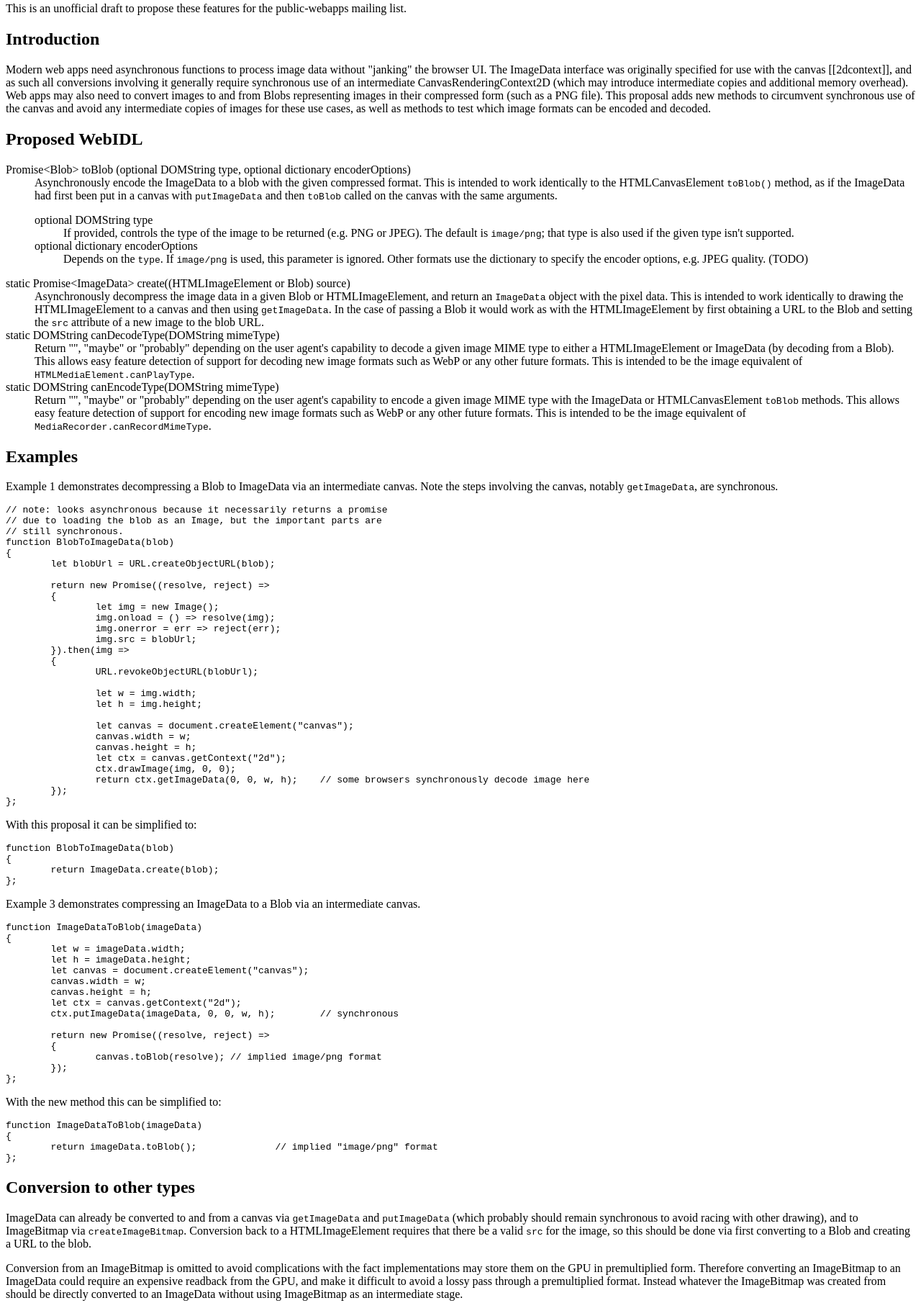
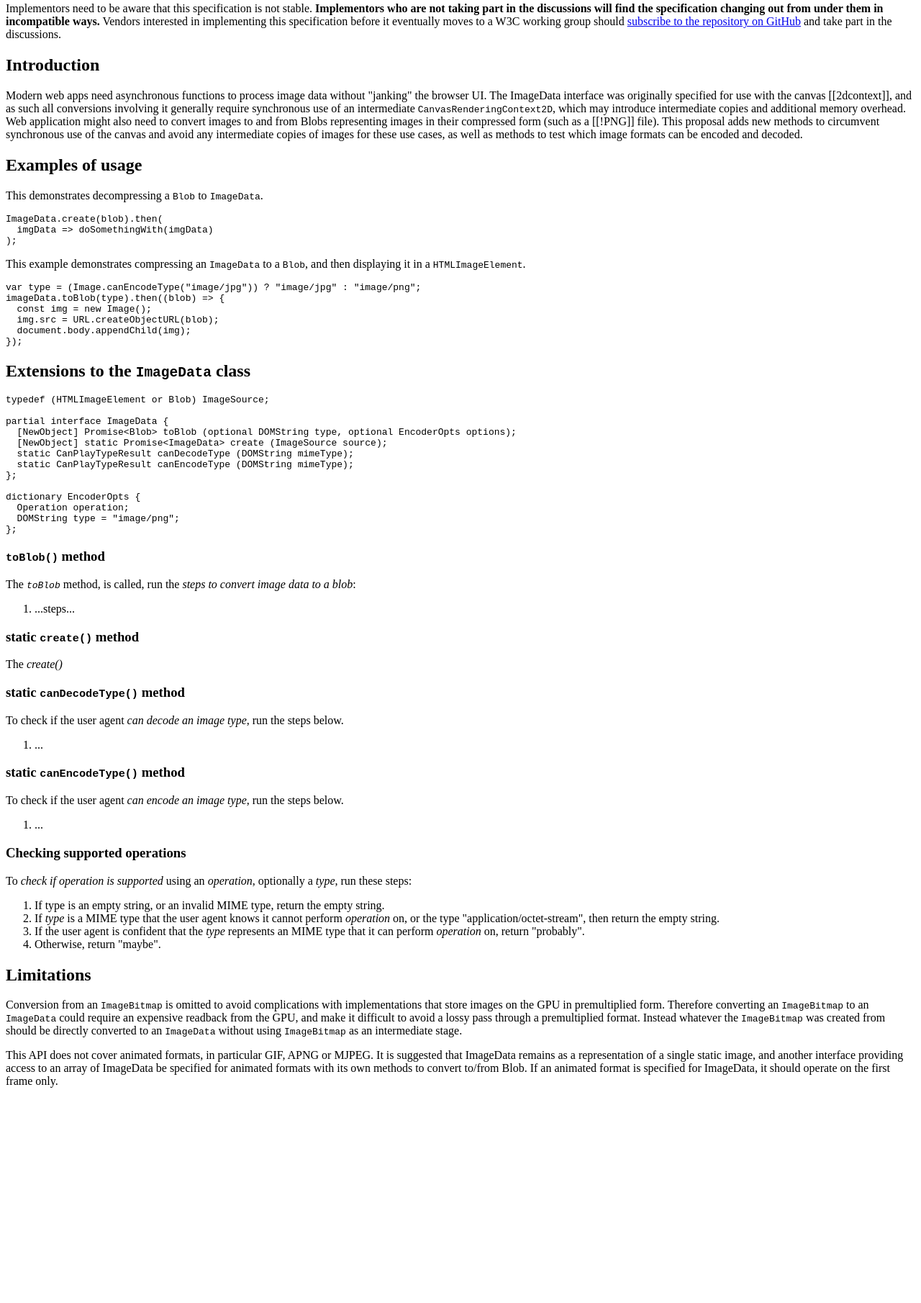
Before and after one commit to WICG/img-conversion, a plain HTML site: page index.html in a window 1280 px wide. Shown: the part 47-1857 px from the top of the page at 72% size. After the commit the page ends 1574 px from the top, so only its background shows below. Drawn offline with Linux system fonts and the light colour scheme.

Commit message:
Started reworking spec

```diff
--- a/index.html
+++ b/index.html
@@ -37,304 +37,179 @@ var respecConfig = {
   <body>
     <section id='abstract'>
       <p>
-        This document proposes some additional ImageData methods to
-        asynchronously convert between HTMLImageElement, ImageData and Blob.
+        This specification proposes additional <a>ImageData</a> methods that
+        asynchronously convert between <a>HTMLImageElement</a>,
+        <a>ImageData</a> and <a>Blob</a>.
+      </p>
+      <p>
+        Implementors need to be aware that this specification is not stable.
+        <strong>Implementors who are not taking part in the discussions will
+        find the specification changing out from under them in incompatible
+        ways.</strong> Vendors interested in implementing this specification
+        before it eventually moves to a W3C working group should <a href=
+        "https://github.com/WICG/img-conversion/">subscribe to the repository
+        on GitHub</a> and take part in the discussions.
       </p>
     </section>
-    <section id='sotd'>
-      <p>
-        This is an unofficial draft to propose these features for the
-        public-webapps mailing list.
-      </p>
-    </section>
-    <section>
+    <section id='sotd'></section>
+    <section class="informative">
       <h2>
         Introduction
       </h2>
       <p>
         Modern web apps need asynchronous functions to process image data
-        without "janking" the browser UI. The ImageData interface was
+        without "janking" the browser UI. The <a>ImageData</a> interface was
         originally specified for use with the canvas [[2dcontext]], and as such
         all conversions involving it generally require synchronous use of an
-        intermediate CanvasRenderingContext2D (which may introduce intermediate
-        copies and additional memory overhead). Web apps may also need to
-        convert images to and from Blobs representing images in their
-        compressed form (such as a PNG file). This proposal adds new methods to
-        circumvent synchronous use of the canvas and avoid any intermediate
-        copies of images for these use cases, as well as methods to test which
-        image formats can be encoded and decoded.
+        intermediate <code>CanvasRenderingContext2D</code>, which may introduce
+        intermediate copies and additional memory overhead. Web application
+        might also need to convert images to and from Blobs representing images
+        in their compressed form (such as a [[!PNG]] file). This proposal adds
+        new methods to circumvent synchronous use of the canvas and avoid any
+        intermediate copies of images for these use cases, as well as methods
+        to test which image formats can be encoded and decoded.
       </p>
     </section>
     <section>
       <h2>
-        Proposed WebIDL
-      </h2>
-      <dl class='idl' title='partial interface ImageData'>
-        <dt>
-          Promise&lt;Blob&gt; toBlob (optional DOMString type, optional
-          dictionary encoderOptions)
-        </dt>
-        <dd>
-          Asynchronously encode the ImageData to a blob with the given
-          compressed format. This is intended to work identically to the
-          HTMLCanvasElement <code>toBlob()</code> method, as if the ImageData
-          had first been put in a canvas with <code>putImageData</code> and
-          then <code>toBlob</code> called on the canvas with the same
-          arguments.
-          <dl class='parameters'>
-            <dt>
-              optional DOMString type
-            </dt>
-            <dd>
-              If provided, controls the type of the image to be returned (e.g.
-              PNG or JPEG). The default is <code>image/png</code>; that type is
-              also used if the given type isn't supported.
-            </dd>
-            <dt>
-              optional dictionary encoderOptions
-            </dt>
-            <dd>
-              Depends on the <code>type</code>. If <code>image/png</code> is
-              used, this parameter is ignored. Other formats use the dictionary
-              to specify the encoder options, e.g. JPEG quality. (TODO)
-            </dd>
-          </dl>
-        </dd>
-        <dt>
-          static Promise&lt;ImageData&gt; create((HTMLImageElement or Blob)
-          source)
-        </dt>
-        <dd>
-          Asynchronously decompress the image data in a given Blob or
-          HTMLImageElement, and return an <code>ImageData</code> object with
-          the pixel data. This is intended to work identically to drawing the
-          HTMLImageElement to a canvas and then using
-          <code>getImageData</code>. In the case of passing a Blob it would
-          work as with the HTMLImageElement by first obtaining a URL to the
-          Blob and setting the <code>src</code> attribute of a new image to the
-          blob URL.
-        </dd>
-        <dt>
-          static DOMString canDecodeType(DOMString mimeType)
-        </dt>
-        <dd>
-          Return "", "maybe" or "probably" depending on the user agent's
-          capability to decode a given image MIME type to either a
-          HTMLImageElement or ImageData (by decoding from a Blob). This allows
-          easy feature detection of support for decoding new image formats such
-          as WebP or any other future formats. This is intended to be the image
-          equivalent of <code>HTMLMediaElement.canPlayType</code>.
-        </dd>
-        <dt>
-          static DOMString canEncodeType(DOMString mimeType)
-        </dt>
-        <dd>
-          Return "", "maybe" or "probably" depending on the user agent's
-          capability to encode a given image MIME type with the ImageData or
-          HTMLCanvasElement <code>toBlob</code> methods. This allows easy
-          feature detection of support for encoding new image formats such as
-          WebP or any other future formats. This is intended to be the image
-          equivalent of <code>MediaRecorder.canRecordMimeType</code>.
-        </dd>
-      </dl>
-    </section>
-    <section>
-      <h2>
-        Examples
+        Examples of usage
       </h2>
       <p>
-        Example 1 demonstrates decompressing a Blob to ImageData via an
-        intermediate canvas. Note the steps involving the canvas, notably
-        <code>getImageData</code>, are synchronous.
+        This demonstrates decompressing a <code>Blob</code> to
+        <code>ImageData</code>.
       </p>
       <pre class='example highlight'>
-// note: looks asynchronous because it necessarily returns a promise
-// due to loading the blob as an Image, but the important parts are
-// still synchronous.
-function BlobToImageData(blob)
-{
-        let blobUrl = URL.createObjectURL(blob);
-
-        return new Promise((resolve, reject) =&gt;
-        {
-                let img = new Image();
-                img.onload = () =&gt; resolve(img);
-                img.onerror = err =&gt; reject(err);
-                img.src = blobUrl;
-        }).then(img =&gt;
-        {
-                URL.revokeObjectURL(blobUrl);
-
-                let w = img.width;
-                let h = img.height;
-
-                let canvas = document.createElement("canvas");
-                canvas.width = w;
-                canvas.height = h;
-                let ctx = canvas.getContext("2d");
-                ctx.drawImage(img, 0, 0);
-                return ctx.getImageData(0, 0, w, h);    // some browsers synchronously decode image here
-        });
-};
+ImageData.create(blob).then(
+  imgData =&gt; doSomethingWith(imgData)
+);
 </pre>
       <p>
-        With this proposal it can be simplified to:
+        This example demonstrates compressing an <code>ImageData</code> to a
+        <code>Blob</code>, and then displaying it in a
+        <code>HTMLImageElement</code>.
       </p>
       <pre class='example highlight'>
-function BlobToImageData(blob)
-{
-        return ImageData.create(blob);
-};
-</pre>
-      <p>
-        Example 3 demonstrates compressing an ImageData to a Blob via an
-        intermediate canvas.
-      </p>
-      <pre class='example highlight'>
-function ImageDataToBlob(imageData)
-{
-        let w = imageData.width;
-        let h = imageData.height;
-        let canvas = document.createElement("canvas");
-        canvas.width = w;
-        canvas.height = h;
-        let ctx = canvas.getContext("2d");
-        ctx.putImageData(imageData, 0, 0, w, h);        // synchronous
-
-        return new Promise((resolve, reject) =&gt;
-        {
-                canvas.toBlob(resolve); // implied image/png format
-        });
-};
-</pre>
-      <p>
-        With the new method this can be simplified to:
-      </p>
-      <pre class='example highlight'>
-function ImageDataToBlob(imageData)
-{
-        return imageData.toBlob();              // implied "image/png" format
-};
+var type = (Image.canEncodeType("image/jpg")) ? "image/jpg" : "image/png";
+imageData.toBlob(type).then((blob) =&gt; {
+  const img = new Image();
+  img.src = URL.createObjectURL(blob);
+  document.body.appendChild(img);
+});
 </pre>
     </section>
     <section>
       <h2>
-        Conversion to other types
+        Extensions to the <code>ImageData</code> class
       </h2>
-      <p>
-        ImageData can already be converted to and from a canvas via
-        <code>getImageData</code> and <code>putImageData</code> (which probably
-        should remain synchronous to avoid racing with other drawing), and to
-        ImageBitmap via <code>createImageBitmap</code>. Conversion back to a
-        HTMLImageElement requires that there be a valid <code>src</code> for
-        the image, so this should be done via first converting to a Blob and
-        creating a URL to the blob.
-      </p>
-      <p>
-        Conversion from an ImageBitmap is omitted to avoid complications with
-        the fact implementations may store them on the GPU in premultiplied
-        form. Therefore converting an ImageBitmap to an ImageData could require
-        an expensive readback from the GPU, and make it difficult to avoid a
-        lossy pass through a premultiplied format. Instead whatever the
-        ImageBitmap was created from should be directly converted to an
-        ImageData without using ImageBitmap as an intermediate stage.
-      </p>
-      <p>
-        Note this proposal does not cover animated formats, in particular GIF,
-        APNG or MJPEG. It is suggested that ImageData remains as a
-        representation of a single static image, and another interface
-        providing access to an array of ImageData be specified for animated
-        formats with its own methods to convert to/from Blob. If an animated
-        format is specified for ImageData, it should operate on the first frame
-        only.
-      </p>
-    </section>
-    <section>
-      <h2>
-        Potential alternative solutions
-      </h2>
+      <pre class="idl">
+typedef (HTMLImageElement or Blob) ImageSource;
+
+partial interface ImageData {
+  [NewObject] Promise&lt;Blob&gt; toBlob (optional DOMString type, optional EncoderOpts options);
+  [NewObject] static Promise&lt;ImageData&gt; create (ImageSource source);
+  static CanPlayTypeResult canDecodeType (DOMString mimeType);
+  static CanPlayTypeResult canEncodeType (DOMString mimeType);
+};
+
+dictionary EncoderOpts {
+  Operation operation;
+  DOMString type = "image/png";
+};
+</pre>
       <section>
-        <h2>
-          Additional ImageBitmap methods
-        </h2>
+        <h3>
+          <code>toBlob()</code> method
+        </h3>
         <p>
-          One suggestion was to use ImageBitmap as a "hub" of conversion,
-          especially since <code>createImageBitmap</code> can already
-          asynchronously convert a number of formats to ImageBitmap. However
-          the purpose of an ImageBitmap is to be able to render "without undue
-          latency", which implementors may interpret as a GPU resource in
-          premultiplied format. This makes it difficult to convert to a
-          different format, since GPU readback is expensive and
-          premultiplication is lossy. It is not specifically intended to make
-          ImageData the "hub" of conversion, but it is the appropriate format
-          when the image pixel data needs to be read or modified.
+          The <dfn><code>toBlob</code></dfn> method, is called, run the
+          <dfn>steps to convert image data to a blob</dfn>:
+        </p>
+        <ol>
+          <li>...steps...
+          </li>
+        </ol>
+      </section>
+      <section>
+        <h3>
+          static <code>create()</code> method
+        </h3>
+        <p>
+          The <dfn>create()</dfn>
         </p>
       </section>
       <section>
-        <h2>
-          Asynchronous getImageData
-        </h2>
+        <h3>
+          static <code>canDecodeType()</code> method
+        </h3>
         <p>
-          One alternative solution would be to add an asynchronous
-          <code>getImageData</code> method to the 2d context. However most
-          modern implementations use GPU-accelerated 2d contexts and such a
-          method could require readback from the GPU, which has costly
-          implications for performance. Use of a canvas also likely introduces
-          additional memory use and possibly intermediate copies of the image
-          data, which ought to be avoided for best performance and minimal
-          memory overhead. GPU resources may also be premultiplied, which is
-          lossy.
+          To check if the user agent <dfn>can decode an image type</dfn>, run
+          the steps below.
         </p>
-        <p>
-          Further, the logical counterpart to an asynchronous
-          <code>getImageData</code> method is an asynchronous
-          <code>putImageData</code> method. It is hard to see how this could be
-          implemented without creating race conditions if more synchronous
-          drawing happens during the processing. Should drawing done while it
-          is processing be queued up to happen after, or should the drawing be
-          overwritten when <code>putImageData</code> completes? Neither
-          solution seems great, and the proposed methods circumvent the canvas
-          entirely, side-stepping this problem.
-        </p>
+        <ol>
+          <li>...
+          </li>
+        </ol>
       </section>
       <section>
-        <h2>
-          Canvas-in-workers
-        </h2>
+        <h3>
+          static <code>canEncodeType()</code> method
+        </h3>
         <p>
-          Another possible solution is to run the canvas in a worker. Then the
-          synchronous use of the canvas for conversion purposes will be
-          processed in parallel to the main thread. However to implement this
-          efficiently requires that various types be transferrable, which has
-          further implications. It also does not help convert HTMLImageElement
-          since it is a DOM element. Also it would likely require intermediate
-          copies of the image data or the additional memory overhead of the
-          canvas.
+          To check if the user agent <dfn>can encode an image type</dfn>, run
+          the steps below.
         </p>
+        <ol>
+          <li>...
+          </li>
+        </ol>
+      </section>
+      <section>
+        <h3>
+          Checking supported operations
+        </h3>
+        <p>
+          To <dfn>check if <var>operation</var> is supported</dfn> using an
+          <var>operation</var>, optionally a <var>type</var>, run these steps:
+        </p>
+        <ol>
+          <li>If type is an empty string, or an invalid MIME type, return the
+          empty string.
+          </li>
+          <li>If <var>type</var> is a MIME type that the user agent knows it
+          cannot perform <var>operation</var> on, or the type
+          "application/octet-stream", then return the empty string.
+          </li>
+          <li>If the user agent is confident that the <var>type</var>
+          represents an MIME type that it can perform <var>operation</var> on,
+          return "probably".
+          </li>
+          <li>Otherwise, return "maybe".
+          </li>
+        </ol>
       </section>
     </section>
-    <section>
+    <section class="informative appendix">
       <h2>
-        Revision history
+        Limitations
       </h2>
-      <ul>
-        <li>2015-08-25: fixed missing imageData parameter in putImageData call
-        in example 3
-        </li>
-        <li>2015-07-07: changed ImageData.toBlob() encoder options type from
-        "any..." to "dictionary"
-        </li>
-        <li>2015-07-03: first draft of this document
-        </li>
-        <li>(2015-06-24: first draft of <a href=
-        "https://www.scirra.com/labs/specs/imagebitmap-conversion-extensions.html">
-          ImageBitmap extensions</a>)
-        </li>
-        <li>(2015-06-22: first draft of <a href=
-        "https://www.scirra.com/labs/specs/imagedata-blob-extensions.html">ImageData
-        extensions</a>)
-        </li>
-      </ul>
+      <p>
+        Conversion from an <code>ImageBitmap</code> is omitted to avoid
+        complications with implementations that store images on the GPU in
+        premultiplied form. Therefore converting an <code>ImageBitmap</code> to
+        an <code>ImageData</code> could require an expensive readback from the
+        GPU, and make it difficult to avoid a lossy pass through a
+        premultiplied format. Instead whatever the <code>ImageBitmap</code> was
+        created from should be directly converted to an <code>ImageData</code>
+        without using <code>ImageBitmap</code> as an intermediate stage.
+      </p>
+      <p>
+        This API does not cover animated formats, in particular GIF, APNG or
+        MJPEG. It is suggested that ImageData remains as a representation of a
+        single static image, and another interface providing access to an array
+        of ImageData be specified for animated formats with its own methods to
+        convert to/from Blob. If an animated format is specified for ImageData,
+        it should operate on the first frame only.
+      </p>
     </section>
   </body>
 </html>
```
